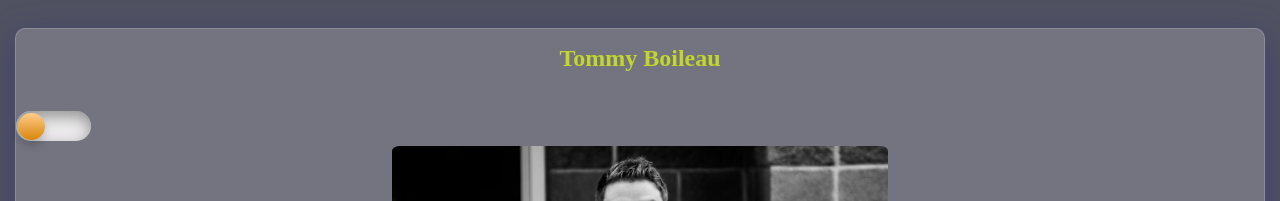
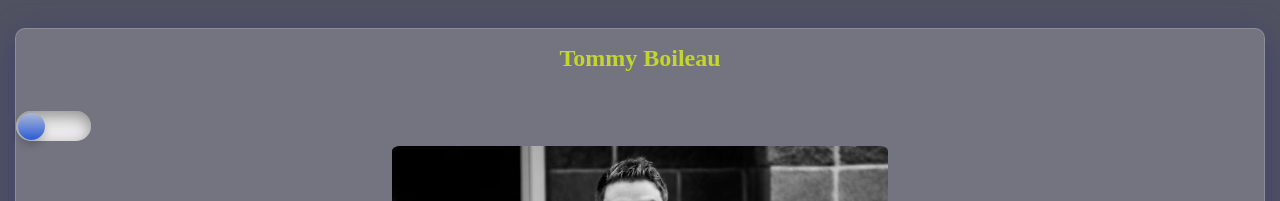
Before and after one commit to TommyBspeed/TommyBspeed.github.io, a React (Create React App) app: page / in a window 1280 px wide. Shown: the top 201 px of the page. Built offline with nearby package versions, Linux system fonts and the light colour scheme.

Commit message:
adjusting color schemes

```diff
--- a/src/Components/DarkMode/DarkMode.css
+++ b/src/Components/DarkMode/DarkMode.css
@@ -16,7 +16,7 @@ label::after {
   position: absolute;
   top: 2px;
   left: 2px;
-  background: linear-gradient(180deg, #ffcc89, #d8860b);
+  background: linear-gradient(180deg, #abb7d7, #2b5cd6);
   border-radius: 180px;
   box-shadow: 0px 5px 10px rgba(0, 0, 0, 0.2);
 }
@@ -38,7 +38,7 @@ label:after {
   transition: 0.3s;
 }
 label:active:after {
-  width: 30px;
+  width: 34px;
 }
 input:checked + label + .background {
   background: #242424;
--- a/src/Pages/Projects/Projects.css
+++ b/src/Pages/Projects/Projects.css
@@ -10,6 +10,7 @@
 
 .btnProjects:hover {
   cursor: pointer;
+  opacity: 0.8;
 }
 
 body {
```
